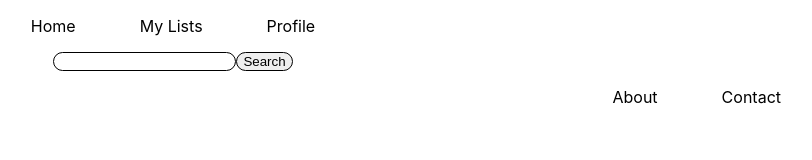
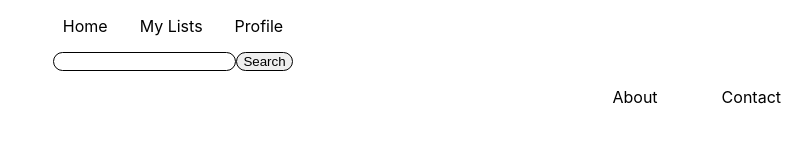
Before and after one commit to marcopoloye/dont-forget, a React (Create React App) app: page / in a window 1280 px wide. Shown: the top 160 px of the page, without its empty margins (467-1279 px from the left). Built offline with nearby package versions, Linux system fonts and the light colour scheme; the HTML template or start-up script is replaced by a standard one.

Commit message:
fixed padding between list items

```diff
--- a/src/components/Header/Header.scss
+++ b/src/components/Header/Header.scss
@@ -11,6 +11,6 @@
         padding: 1rem 0;
     }
     &__item {
-        padding: 0 2rem;
+        padding: 0 1rem;
     }
 }
```
